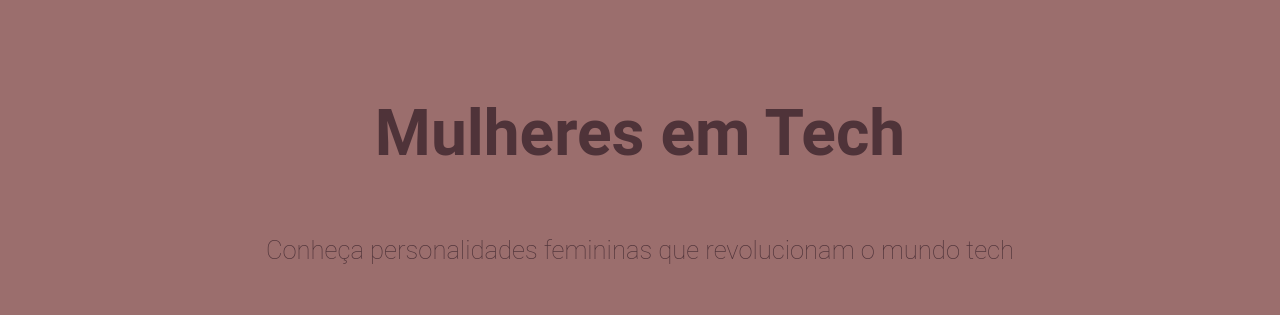
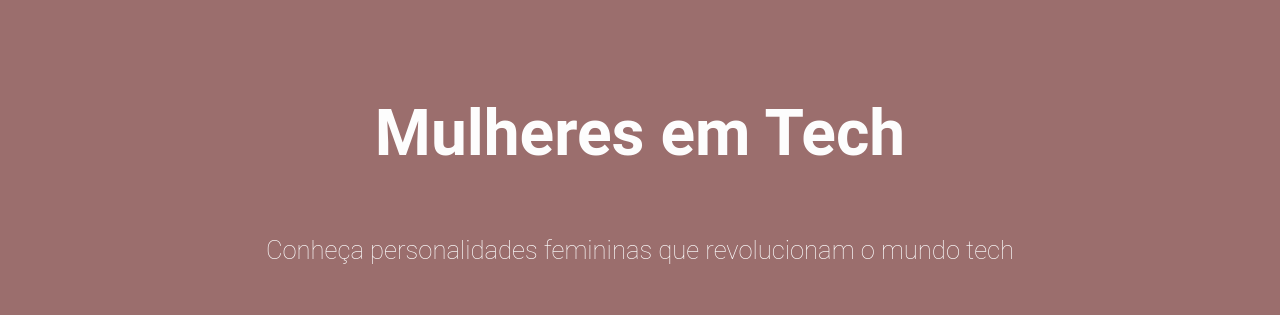
Before and after one commit to alinealves99/Projeto-frontend, a React (Vite) app: page / in a window 1280 px wide. Shown: the top 315 px of the page. Built offline with nearby package versions, Linux system fonts and the light colour scheme; no server answers.

Commit message:
Atualizando fundo

```diff
--- a/src/styles/header.module.css
+++ b/src/styles/header.module.css
@@ -9,12 +9,12 @@
 }
 
 .headerTitle {
-  color: #4f3339;
+  color: #fdfdfd;
   font-size: 4rem;
 }
 
 .headerSubtitle {
-  color: #4f3339;
+  color: #fdfdfd;
   font-size: 1.6rem;
   font-weight: lighter;
 }
```
